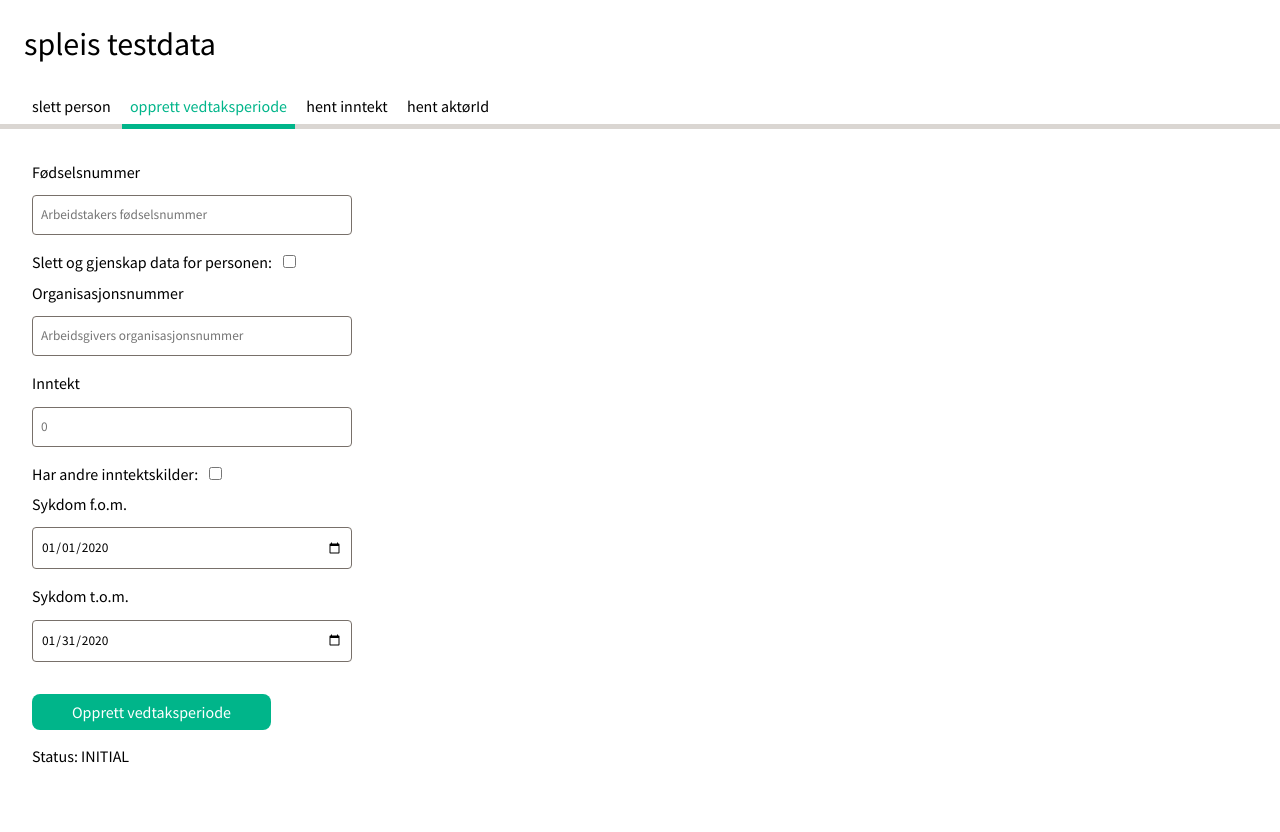
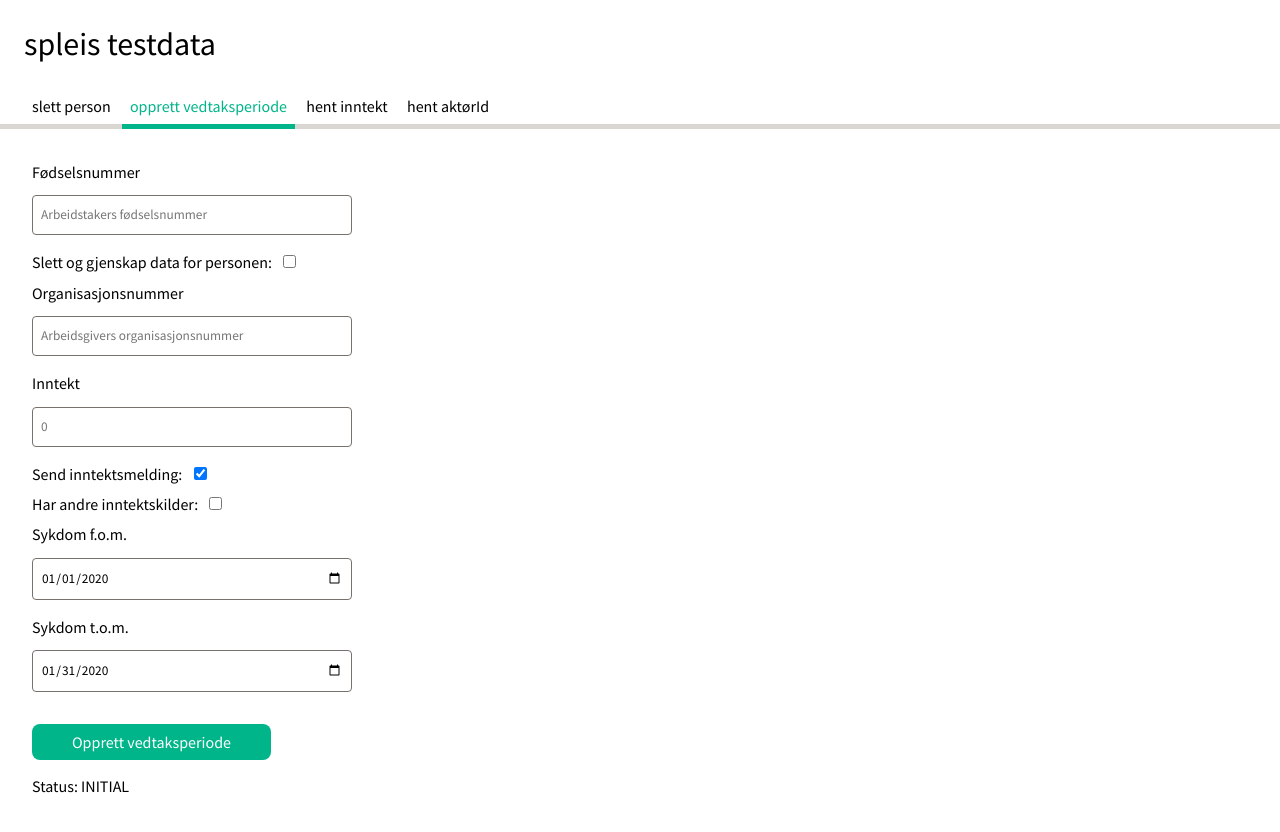
Before and after one commit to navikt/helse-spleis-testdata, a Svelte app in the folder frontend/: page / in a window 1280 px wide. Both pictures are taken after a click on the button "opprett vedtaksperiode". Shown: the top 832 px of the page. Built offline with nearby package versions, Linux system fonts and the light colour scheme.

Commit message:
Legger til mulighet for å ikke sende inntektsmelding
Co-authored-by: Marthe Skogen <marthe.skogen@nav.no>

```diff
--- a/frontend/src/components/OpprettVedtaksperiode.svelte
+++ b/frontend/src/components/OpprettVedtaksperiode.svelte
@@ -11,20 +11,29 @@
     let inntekt = '';
     let harAndreInntektskilder = false;
     let gjenopprett = false;
+    let skalSendeInntektsmelding = true;
 
     const onSubmit = async () => {
-        const vedtak = { fnr, inntekt, orgnummer, sykdomFom, sykdomTom, harAndreInntektskilder };
+        const vedtak = {
+            fnr,
+            inntekt,
+            orgnummer,
+            sykdomFom,
+            sykdomTom,
+            harAndreInntektskilder,
+            skalSendeInntektsmelding
+        };
 
         if (gjenopprett) {
             await fetch(`/person`, {
                 method: 'delete',
-                headers: { 'ident': fnr }
+                headers: {'ident': fnr}
             });
         }
         return await fetch(`/vedtaksperiode/`, {
             method: 'post',
             body: JSON.stringify(vedtak),
-            headers: { "Content-Type": "application/json" }
+            headers: {"Content-Type": "application/json"}
         });
     };
 
@@ -44,19 +53,24 @@
 </script>
 
 <Form onSubmit={onSubmit} submitText="Opprett vedtaksperiode">
-    <Input bind:value={fnr} onblur={hentInntekt} label="Fødselsnummer" placeholder="Arbeidstakers fødselsnummer" required />
+    <Input bind:value={fnr} onblur={hentInntekt} label="Fødselsnummer" placeholder="Arbeidstakers fødselsnummer"
+           required/>
     <span class=checkbox-row>
         <label for=gjenopprett>Slett og gjenskap data for personen:
-            <input type=checkbox id=gjenopprett bind:checked={gjenopprett} />
+            <input type=checkbox id=gjenopprett bind:checked={gjenopprett}/>
         </label>
     </span>
-    <Input bind:value={orgnummer} label="Organisasjonsnummer" placeholder="Arbeidsgivers organisasjonsnummer" required />
-    <Input bind:value={inntekt} label="Inntekt" placeholder="0" required />
+    <Input bind:value={orgnummer} label="Organisasjonsnummer" placeholder="Arbeidsgivers organisasjonsnummer" required/>
+    <Input bind:value={inntekt} label="Inntekt" placeholder="0" required/>
+    <span class="checkbox-row">
+        <label for=sendInntektsmelding>Send inntektsmelding:
+            <input type="checkbox" id=sendInntektsmelding bind:checked={skalSendeInntektsmelding}/></label>
+    </span>
     <span class=checkbox-row>
         <label for=inntekstkilder>Har andre inntektskilder:
-        <input type=checkbox id=inntekstkilder bind:checked={harAndreInntektskilder} /></label>
+        <input type=checkbox id=inntekstkilder bind:checked={harAndreInntektskilder}/></label>
     </span>
 
-    <DateInput bind:value={sykdomFom} label="Sykdom f.o.m." required />
-    <DateInput bind:value={sykdomTom} label="Sykdom t.o.m." required />
+    <DateInput bind:value={sykdomFom} label="Sykdom f.o.m." required/>
+    <DateInput bind:value={sykdomTom} label="Sykdom t.o.m." required/>
 </Form>
```
Also changed, not shown: 2 other files (tests, documents, lock files or other folders).
